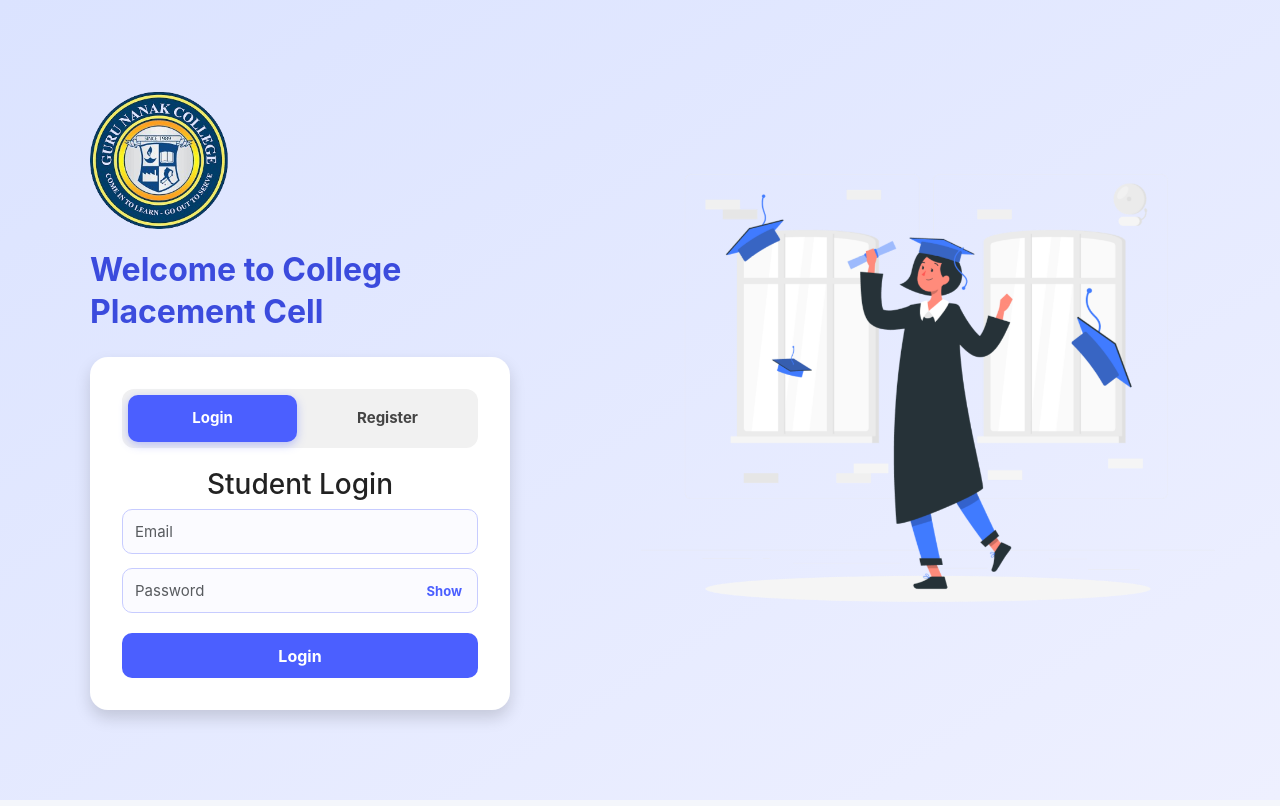
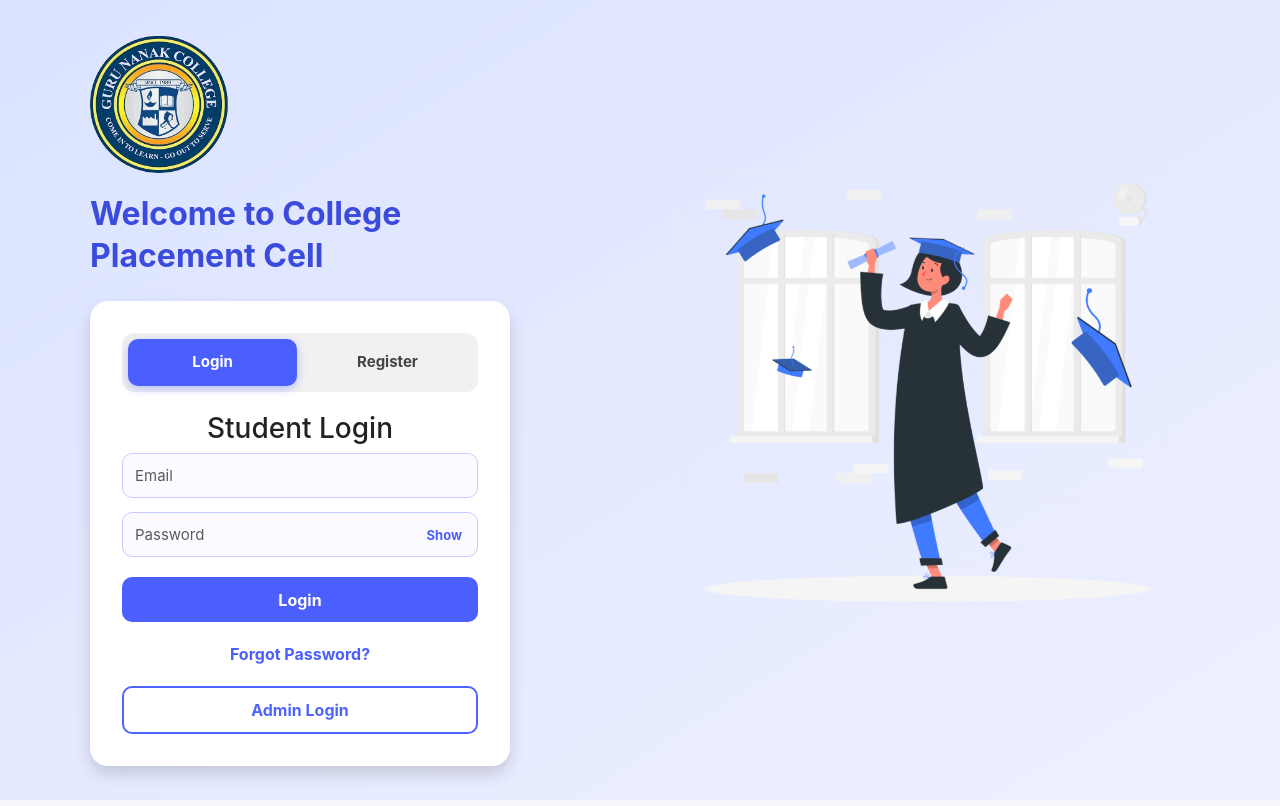
Before and after one commit to KaifShaikh668/college-placement-frontend, a React (Create React App) app: page /login/student in a window 1280 px wide. Built offline with nearby package versions, Linux system fonts and the light colour scheme.

Commit message:
admin + forgot password added

```diff
--- a/src/App.js
+++ b/src/App.js
@@ -9,6 +9,7 @@ import Departments from "./pages/public/Departments";
 import StudentLogin from "./pages/auth/StudentLogin";
 import StudentRegister from "./pages/auth/StudentRegister";
 import AdminLogin from "./pages/auth/AdminLogin";
+import ForgotPassword from "./pages/auth/ForgotPassword"; // ✅ ADDED
 
 // STUDENT PAGES
 import StudentDashboard from "./pages/student/StudentDashboard";
@@ -50,6 +51,7 @@ function App() {
         <Route path="/login/student" element={<StudentLogin />} />
         <Route path="/register/student" element={<StudentRegister />} />
         <Route path="/admin/login" element={<AdminLogin />} />
+        <Route path="/forgot-password" element={<ForgotPassword />} /> {/* ✅ ADDED */}
 
         {/* ================= STUDENT ROUTES ================= */}
         <Route
--- a/src/pages/auth/StudentLogin.jsx
+++ b/src/pages/auth/StudentLogin.jsx
@@ -30,7 +30,6 @@ const [showToast,setShowToast]=useState(false);
 
 /* ---------- VALIDATION ---------- */
 
-/* ✅ STRICT REAL EMAIL */
 const emailValid = useMemo(()=>{
 return /^[^\s@]+@[^\s@]+\.[^\s@]{2,}$/.test(regEmail.trim());
 },[regEmail]);
@@ -146,7 +145,7 @@ Register
 </button>
 </div>
 
-{/* LOGIN */}
+{/* ================= LOGIN ================= */}
 {activeTab==="login"&&(
 <div className="form-area">
 
@@ -187,14 +186,29 @@ disabled={loading}
 {loading?"Logging in...":"Login"}
 </button>
 
+{/* ✅ FORGOT PASSWORD */}
+<button
+className="back-link-btn"
+onClick={()=>navigate("/forgot-password")}
+>
+Forgot Password?
+</button>
+
+{/* ✅ ADMIN LOGIN ROUTE */}
+<button
+className="admin-login-btn"
+onClick={()=>navigate("/admin/login")}
+>
+Admin Login
+</button>
+
 </div>
 )}
 
-{/* REGISTER */}
+{/* ================= REGISTER ================= */}
 {activeTab==="register"&&(
 <div className="form-area">
 
-{/* EMAIL */}
 <div className="input-with-status">
 <input
 className="form-control"
@@ -210,7 +224,6 @@ onChange={(e)=>setRegEmail(e.target.value)}
 }
 </div>
 
-{/* STUDENT ID */}
 <div className="input-with-status">
 <input
 className="form-control"
@@ -230,7 +243,6 @@ e.target.value.replace(/[^0-9]/g,"")
 }
 </div>
 
-{/* PASSWORD */}
 <div className="password-wrapper input-with-status">
 
 <input
@@ -265,7 +277,6 @@ Minimum 6 characters with
 </p>
 )}
 
-{/* CONFIRM */}
 <div className="password-wrapper input-with-status">
 
 <input
```
